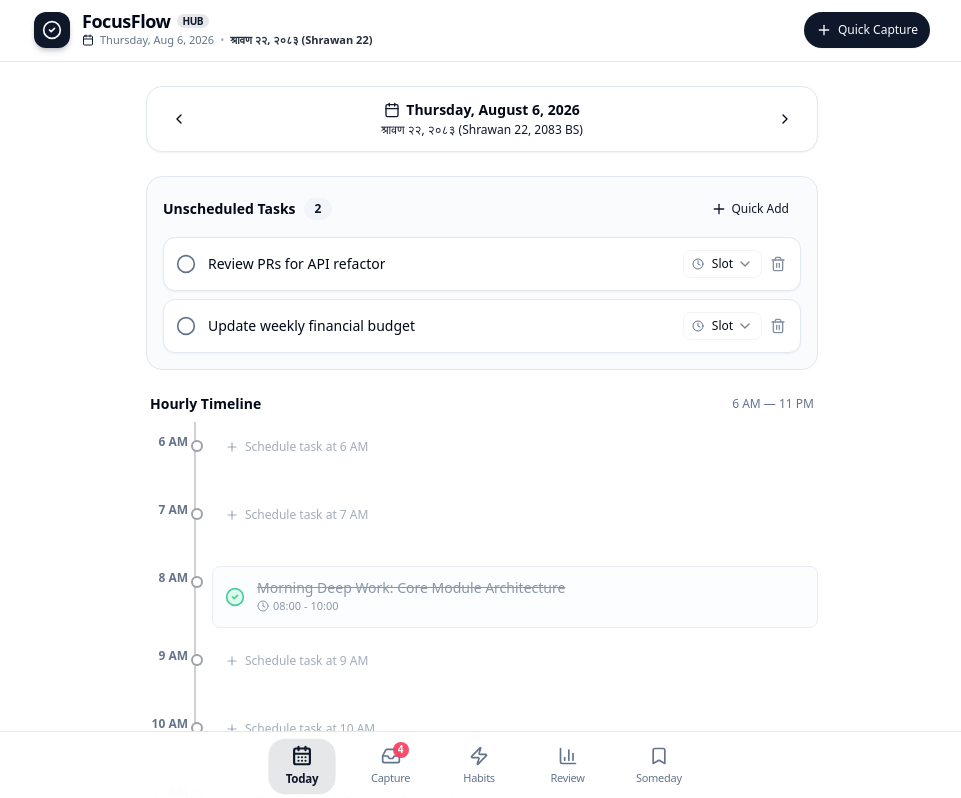
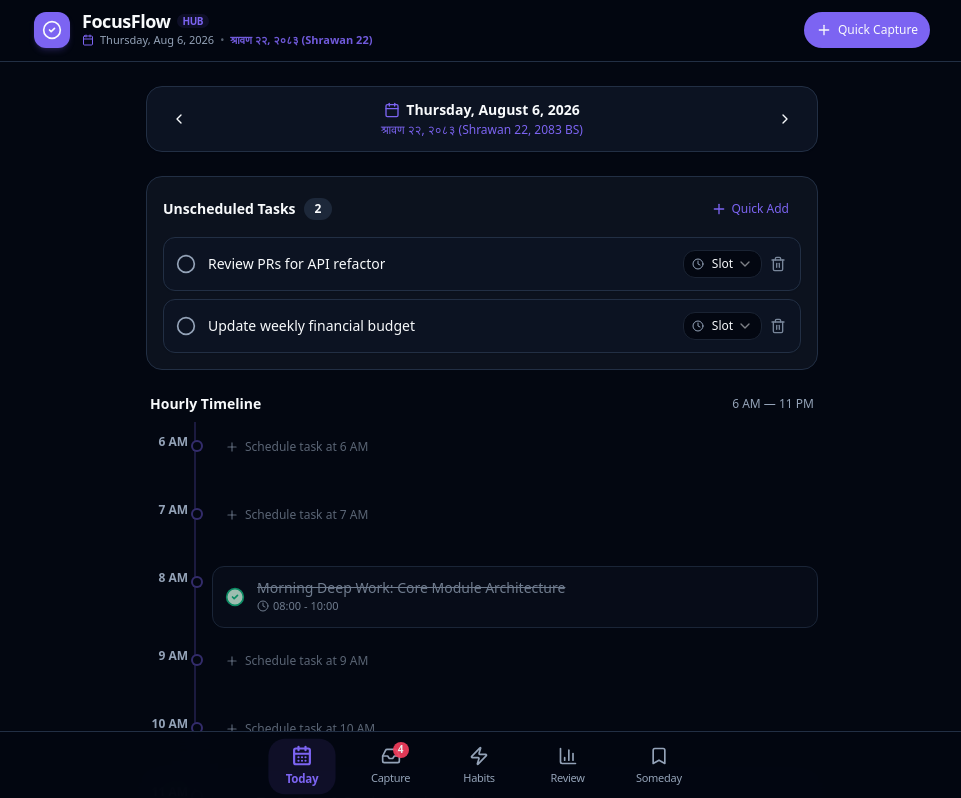
Before and after one commit to siddhartha212/focus-flow, a React (Vite) app: page / in a window 1280 px wide. Shown: the top 798 px of the page, without its empty margins (158-1119 px from the left). Built offline with nearby package versions, Linux system fonts and the light colour scheme.

Commit message:
[dyad] Enabled sleek dark theme mode as default with vibrant color accents for all components and cards. - wrote 2 file(s)

```diff
--- a/src/globals.css
+++ b/src/globals.css
@@ -4,89 +4,74 @@
 
 @layer base {
   :root {
-    --background: 0 0% 100%;
-    --foreground: 222.2 84% 4.9%;
+    --background: 224 71% 4%;
+    --foreground: 210 40% 98%;
 
-    --card: 0 0% 100%;
-    --card-foreground: 222.2 84% 4.9%;
+    --card: 222 47% 9%;
+    --card-foreground: 210 40% 98%;
 
-    --popover: 0 0% 100%;
-    --popover-foreground: 222.2 84% 4.9%;
+    --popover: 222 47% 9%;
+    --popover-foreground: 210 40% 98%;
 
-    --primary: 222.2 47.4% 11.2%;
+    --primary: 250 84% 67%;
     --primary-foreground: 210 40% 98%;
 
-    --secondary: 210 40% 96.1%;
-    --secondary-foreground: 222.2 47.4% 11.2%;
+    --secondary: 217 33% 17%;
+    --secondary-foreground: 210 40% 98%;
 
-    --muted: 210 40% 96.1%;
-    --muted-foreground: 215.4 16.3% 46.9%;
+    --muted: 217 33% 15%;
+    --muted-foreground: 215 20% 65%;
 
-    --accent: 210 40% 96.1%;
-    --accent-foreground: 222.2 47.4% 11.2%;
+    --accent: 250 84% 60%;
+    --accent-foreground: 210 40% 98%;
 
-    --destructive: 0 84.2% 60.2%;
+    --destructive: 0 72% 51%;
     --destructive-foreground: 210 40% 98%;
 
-    --border: 214.3 31.8% 91.4%;
-    --input: 214.3 31.8% 91.4%;
-    --ring: 222.2 84% 4.9%;
+    --border: 217 33% 20%;
+    --input: 217 33% 20%;
+    --ring: 250 84% 67%;
 
-    --radius: 0.5rem;
+    --radius: 0.75rem;
 
-    --sidebar-background: 0 0% 98%;
-
-    --sidebar-foreground: 240 5.3% 26.1%;
-
-    --sidebar-primary: 240 5.9% 10%;
-
-    --sidebar-primary-foreground: 0 0% 98%;
-
-    --sidebar-accent: 240 4.8% 95.9%;
-
-    --sidebar-accent-foreground: 240 5.9% 10%;
-
-    --sidebar-border: 220 13% 91%;
-
-    --sidebar-ring: 217.2 91.2% 59.8%;
-  }
-
-  .dark {
-    --background: 222.2 84% 4.9%;
-    --foreground: 210 40% 98%;
-
-    --card: 222.2 84% 4.9%;
-    --card-foreground: 210 40% 98%;
-
-    --popover: 222.2 84% 4.9%;
-    --popover-foreground: 210 40% 98%;
-
-    --primary: 210 40% 98%;
-    --primary-foreground: 222.2 47.4% 11.2%;
-
-    --secondary: 217.2 32.6% 17.5%;
-    --secondary-foreground: 210 40% 98%;
-
-    --muted: 217.2 32.6% 17.5%;
-    --muted-foreground: 215 20.2% 65.1%;
-
-    --accent: 217.2 32.6% 17.5%;
-    --accent-foreground: 210 40% 98%;
-
-    --destructive: 0 62.8% 30.6%;
-    --destructive-foreground: 210 40% 98%;
-
-    --border: 217.2 32.6% 17.5%;
-    --input: 217.2 32.6% 17.5%;
-    --ring: 212.7 26.8% 83.9%;
-    --sidebar-background: 240 5.9% 10%;
+    --sidebar-background: 224 71% 4%;
     --sidebar-foreground: 240 4.8% 95.9%;
-    --sidebar-primary: 224.3 76.3% 48%;
+    --sidebar-primary: 250 84% 67%;
     --sidebar-primary-foreground: 0 0% 100%;
     --sidebar-accent: 240 3.7% 15.9%;
     --sidebar-accent-foreground: 240 4.8% 95.9%;
     --sidebar-border: 240 3.7% 15.9%;
-    --sidebar-ring: 217.2 91.2% 59.8%;
+    --sidebar-ring: 250 84% 67%;
+  }
+
+  .dark {
+    --background: 224 71% 4%;
+    --foreground: 210 40% 98%;
+
+    --card: 222 47% 9%;
+    --card-foreground: 210 40% 98%;
+
+    --popover: 222 47% 9%;
+    --popover-foreground: 210 40% 98%;
+
+    --primary: 250 84% 67%;
+    --primary-foreground: 210 40% 98%;
+
+    --secondary: 217 33% 17%;
+    --secondary-foreground: 210 40% 98%;
+
+    --muted: 217 33% 15%;
+    --muted-foreground: 215 20% 65%;
+
+    --accent: 250 84% 60%;
+    --accent-foreground: 210 40% 98%;
+
+    --destructive: 0 72% 51%;
+    --destructive-foreground: 210 40% 98%;
+
+    --border: 217 33% 20%;
+    --input: 217 33% 20%;
+    --ring: 250 84% 67%;
   }
 }
 
@@ -96,6 +81,11 @@
   }
 
   body {
-    @apply bg-background text-foreground;
+    @apply bg-background text-foreground antialiased selection:bg-primary/30 selection:text-white;
+    background-color: #060913;
+    background-image:
+      radial-gradient(at 0% 0%, rgba(99, 102, 241, 0.12) 0px, transparent 50%),
+      radial-gradient(at 100% 100%, rgba(168, 85, 247, 0.08) 0px, transparent 50%);
+    background-attachment: fixed;
   }
 }
--- a/src/main.tsx
+++ b/src/main.tsx
@@ -2,4 +2,7 @@ import { createRoot } from "react-dom/client";
 import App from "./App.tsx";
 import "./globals.css";
 
+// Force dark mode class on document
+document.documentElement.classList.add("dark");
+
 createRoot(document.getElementById("root")!).render(<App />);
```
